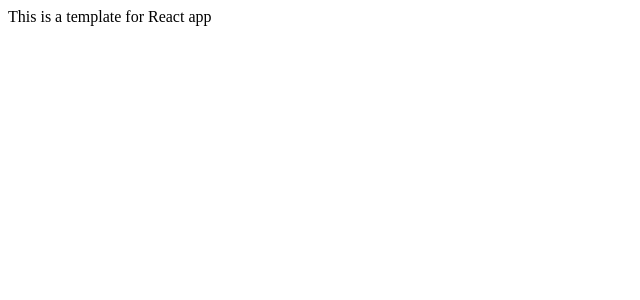
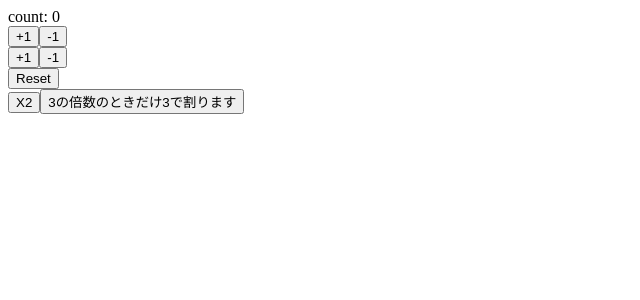
Before and after one commit to nagaha1/ReactTestCode, a React (Create React App) app: page / in a window 1280 px wide. Shown: the top 300 px of the page, without its empty margins (0-640 px from the left). Built offline with nearby package versions, Linux system fonts and the light colour scheme.

Commit message:
React Hooks useStateについて

```diff
--- a/src/App.js
+++ b/src/App.js
@@ -1,10 +1,71 @@
-import React from 'react';
+import React,{ useState } from 'react';
 
 const App = () => {
+  const [count, setCount] = useState(0);
+
+  // console.log({count});
+  // console.log({setCount});
+
+  const increment = () => setCount(
+                              count + 1,
+                              console.log(count),
+                              console.log("bbbbbeeeeeeeee")
+                          );
+
+  const decrement = () => setCount(count - 1);
+  const increment2 = () => setCount(testCount => testCount + 1);
+  // const decrement2 = () => setCount(testCount => testCount - 1);
+  const decrement2 = () => setCount(
+    function test(){
+      //これでやるなら、returnをちゃんとしないとだめ
+      return count - 10;
+    }
+  );
+
+  //この実装センスある気がする。
+  // const reset = () => setCount(
+  //   count - count
+  // );
+
+  // 違った
+  // これの方がスマート
+  const reset = () => setCount(0);
+
+  const xx = () => setCount(count*2);
+
+  const san = () => setCount(
+    //関数を書かないと
+    //仮引数として、countが来ますと
+    function sanSet(a){
+      if(a % 3 === 0){
+        return a / 3
+      }else{
+        return a
+      }
+    }
+  );
+
   return (
-    <div>
-      This is a template for React app
-    </div>
+    <>
+      <div>
+        count: {count}
+      </div>
+      <div>
+        <button onClick={increment}>+1</button>
+        <button onClick={decrement}>-1</button>
+      </div>
+      <div>
+        <button onClick={increment2}>+1</button>
+        <button onClick={decrement2}>-1</button>
+      </div>
+      <div>
+        <button onClick={reset}>Reset</button>
+      </div>
+      <div>
+        <button onClick={xx}>X2</button>
+        <button onClick={san}>3の倍数のときだけ3で割ります</button>
+      </div>
+    </>
   );
 }
 
```
